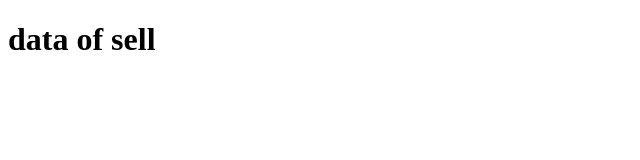
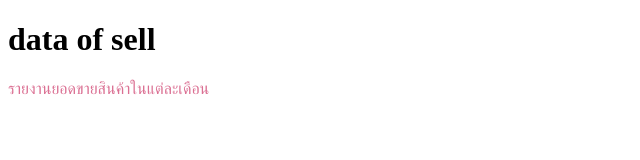
Before and after one commit to Rafee444/rafee-hg, a plain HTML site: page index.html in a window 1280 px wide. Shown: the whole page, without its empty margins (0-640 px from the left). Drawn offline with Linux system fonts and the light colour scheme.

Commit message:
add reportsell

```diff
--- a/index.html
+++ b/index.html
@@ -4,8 +4,16 @@
     <meta charset="UTF-8">
     <meta name="viewport" content="width=device-width, initial-scale=1.0">
     <title>Document</title>
+    <style>
+        p{
+            color: palevioletred
+        }
+    </style>
 </head>
 <body>
     <h1> data of sell</h1>
+    <p>
+        รายงานยอดขายสินค้าในแต่ละเดือน
+    </p>
 </body>
 </html>
```
